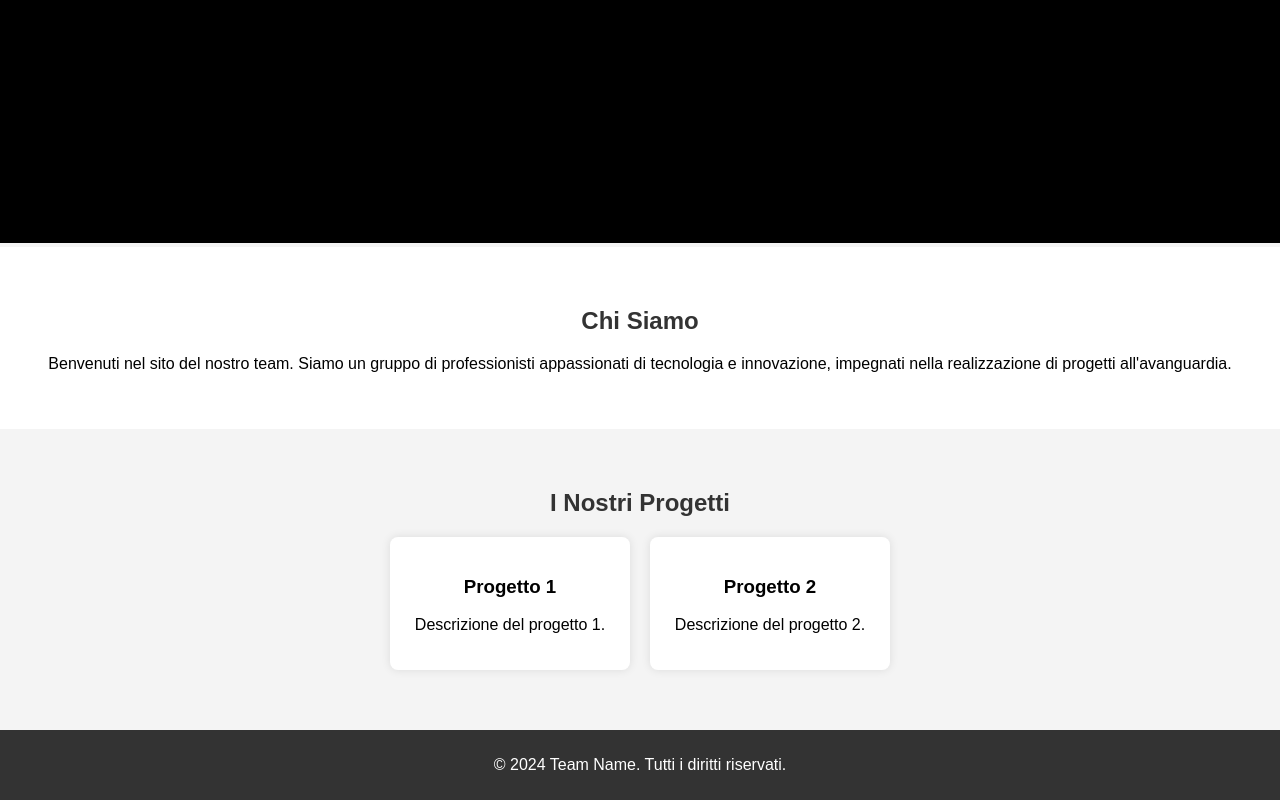
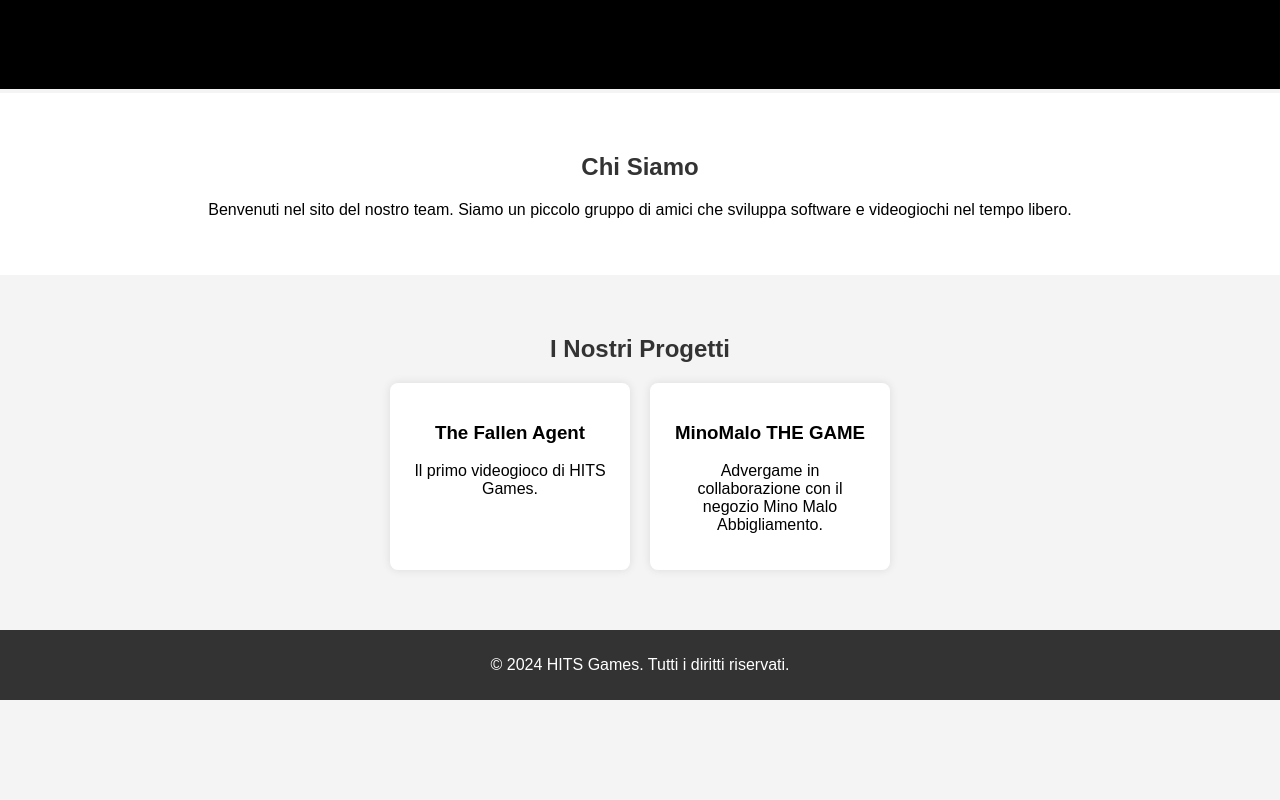
Before and after one commit to Ekt0re/Ekt0re.github.io, a plain HTML site: page index.html in a window 1280 px wide. Shown: the part 721-1521 px from the top of the page. After the commit the page ends 1421 px from the top, so only its background shows below. Drawn offline with Linux system fonts and the light colour scheme.

Commit message:
HITS Games update1

```diff
--- a/index.html
+++ b/index.html
@@ -3,20 +3,16 @@
 <head>
     <meta charset="UTF-8">
     <meta name="viewport" content="width=device-width, initial-scale=1.0">
-    <title>Team Homepage</title>
+    <title>HITS Games</title>
     <link rel="stylesheet" href="style.css">
 </head>
 <body>
     <header>
-        <div class="logo">
-            <img src="images/logo.png" alt="Logo del Team">
-        </div>
         <nav>
             <ul>
                 <li><a href="#">Home</a></li>
                 <li><a href="#">Chi Siamo</a></li>
                 <li><a href="#">Progetti</a></li>
-                <li><a href="#">Contatti</a></li>
             </ul>
         </nav>
     </header>
@@ -27,26 +23,26 @@
 
     <section class="about">
         <h2>Chi Siamo</h2>
-        <p>Benvenuti nel sito del nostro team. Siamo un gruppo di professionisti appassionati di tecnologia e innovazione, impegnati nella realizzazione di progetti all'avanguardia.</p>
+        <p>Benvenuti nel sito del nostro team. Siamo un piccolo gruppo di amici che sviluppa software e videogiochi nel tempo libero.</p>
     </section>
 
     <section class="projects">
         <h2>I Nostri Progetti</h2>
         <div class="project-list">
             <div class="project-item">
-                <h3>Progetto 1</h3>
-                <p>Descrizione del progetto 1.</p>
+                <h3>The Fallen Agent</h3>
+                <p>Il primo videogioco di HITS Games.</p>
             </div>
             <div class="project-item">
-                <h3>Progetto 2</h3>
-                <p>Descrizione del progetto 2.</p>
+                <h3>MinoMalo THE GAME</h3>
+                <p>Advergame in collaborazione con il negozio Mino Malo Abbigliamento.</p>
             </div>
             <!-- Aggiungi altri progetti qui -->
         </div>
     </section>
 
     <footer>
-        <p>&copy; 2024 Team Name. Tutti i diritti riservati.</p>
+        <p>&copy; 2024 HITS Games. Tutti i diritti riservati.</p>
     </footer>
 </body>
 </html>
```
